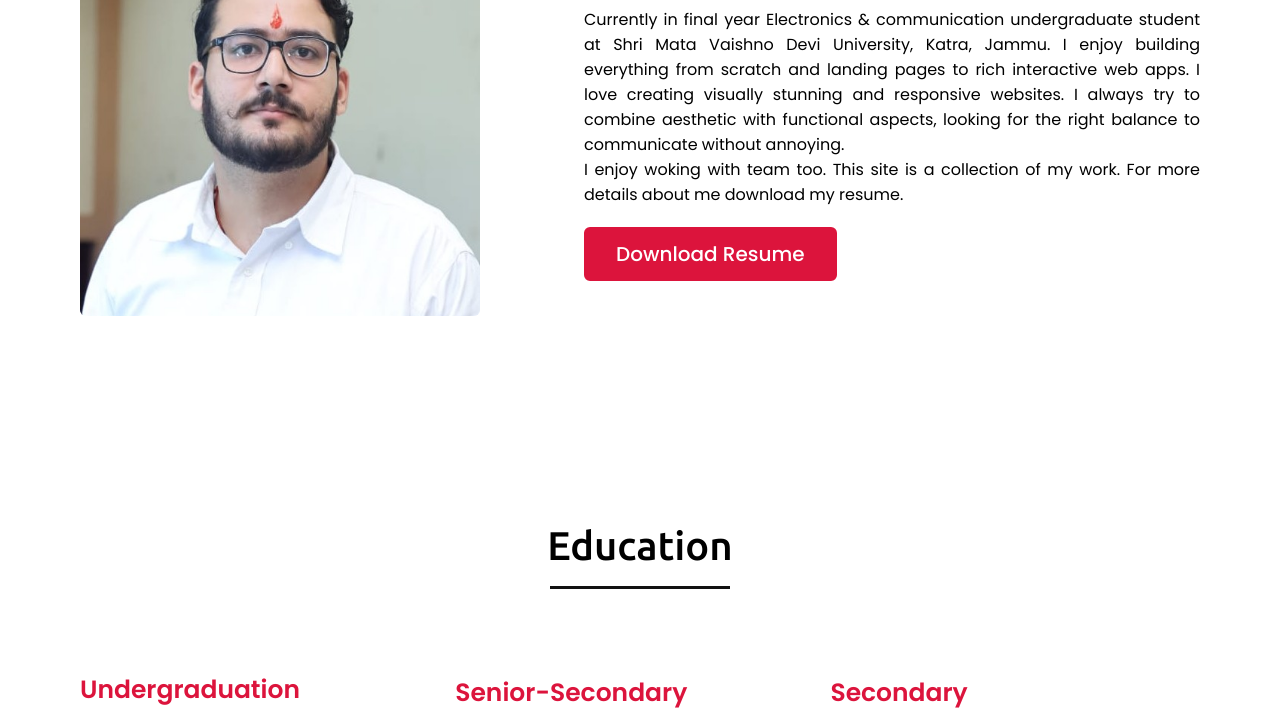
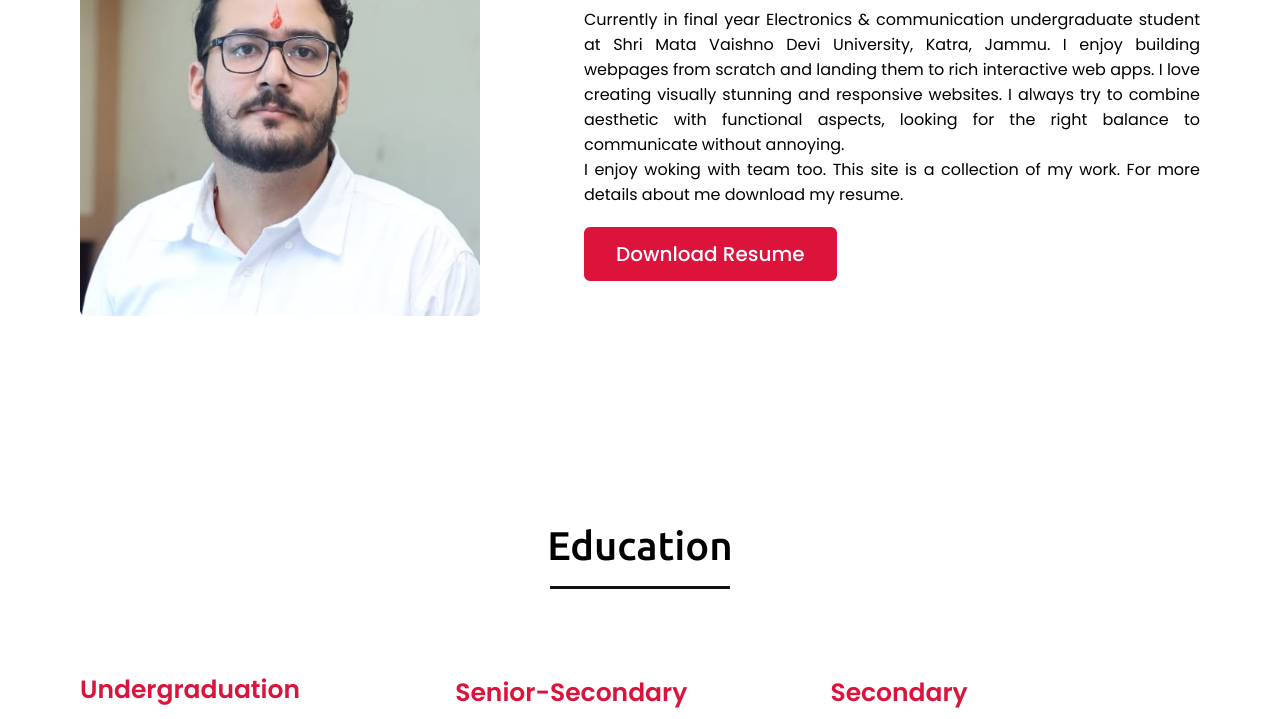
Before and after one commit to karan-sharma-2312/karanresume, a plain HTML site: page index.html in a window 1280 px wide. Shown: the part 1110-1829 px from the top of the page. Drawn offline with nearby package versions, Linux system fonts and the light colour scheme.

Commit message:
Update index.html

```diff
--- a/index.html
+++ b/index.html
@@ -54,7 +54,7 @@
                 </div>
                 <div class="column right">
                     <div class="text">Hello 👋! I am <span>Karan Sharma</span></div>
-                    <p>Currently in final year Electronics & communication undergraduate student at Shri Mata Vaishno Devi University, Katra, Jammu. I enjoy building everything from scratch and landing pages to rich interactive web apps. I love creating visually stunning and responsive websites. I always try to combine aesthetic with functional aspects, looking for the right balance to communicate without annoying. </p>
+                    <p>Currently in final year Electronics & communication undergraduate student at Shri Mata Vaishno Devi University, Katra, Jammu. I enjoy building webpages from scratch and landing them to rich interactive web apps. I love creating visually stunning and responsive websites. I always try to combine aesthetic with functional aspects, looking for the right balance to communicate without annoying. </p>
                     <p> I enjoy woking with team too. This site is a collection of my work. For more details about me download my resume.</p>
                     <a href="https://drive.google.com/file/d/1odG3UTmuaBY7vt5Jf47DC_g_x3WwoJcy/view?usp=sharing" target="_blank">Download Resume</a>
                 </div>
```
